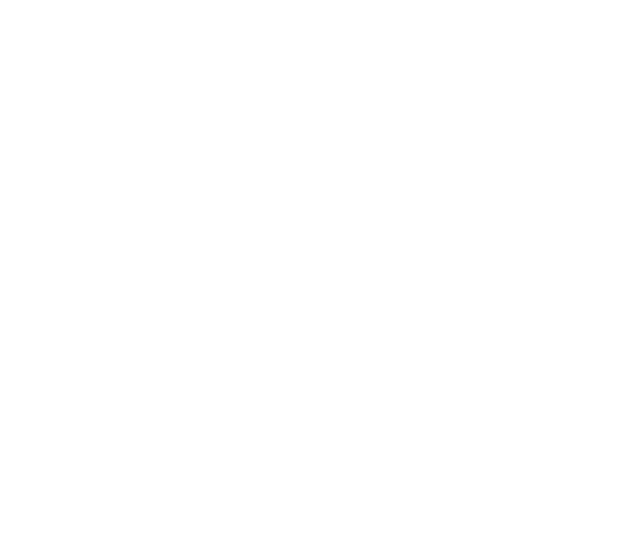
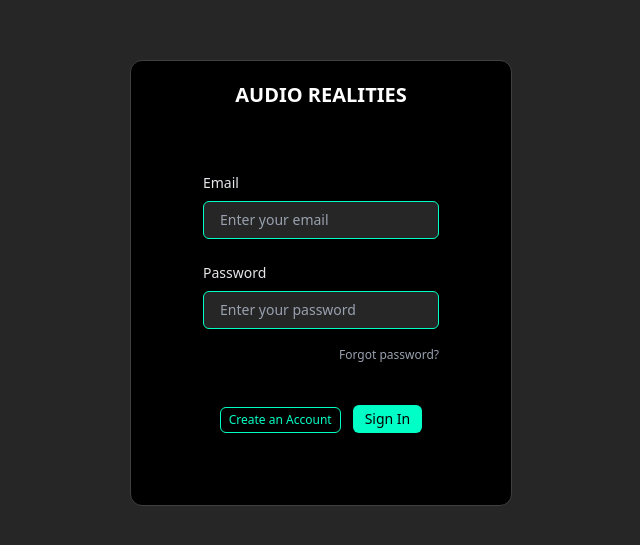
Before and after one commit to pranojtp/AR_Dashboard, a React (Vite) app in the folder User_dashboard/: page /login in a window 1280 px wide. Before the commit this address had no page. Shown: the part 117-662 px from the top of the page, without its empty margins (319-959 px from the left). Built offline with nearby package versions, Linux system fonts and the light colour scheme.

Commit message:
updated on 16-10-2025 5:12

```diff
--- a/User_dashboard/src/App.tsx
+++ b/User_dashboard/src/App.tsx
@@ -11,6 +11,7 @@
 import Settingspage from "./pages/Settingspage"
 import Generalsettings from "./components/settings/Generalsettings"
 import Notificationsettings from "./components/settings/Notificationsettings"
+import Login from "./components/auth/Login"
 function App() {
   return (
     <>
@@ -18,12 +19,9 @@
         <Routes>
           <Route path="/" element={<Signup />} />
           <Route path="/personaldetails" element={<Personaldetails />} />
+          <Route path="/login" element={<Login />} />
 
-          <Route path="/settings" element={<Settingspage />} >
-            <Route path="account" element={<Accountdetails />} />
-            <Route path="general" element={<Generalsettings />} />
-            <Route path="notification" element={<Notificationsettings />} />
-          </Route>
+
 
           <Route path="/userdashboard" element={<Dashboard />} >
             <Route path="profile" element={<Profilepage />} />
@@ -31,7 +29,11 @@
             <Route path="projectpage" element={<Projectpage />} />
             <Route path="agreementsign" element={<Agreementsign />} />
             {/* <Route path="settings" element={<Sidebar_settings />} /> */}
-
+            <Route path="settings" element={<Settingspage />} >
+              <Route path="account" element={<Accountdetails />} />
+              <Route path="general" element={<Generalsettings />} />
+              <Route path="notification" element={<Notificationsettings />} />
+            </Route>
           </Route>
         </Routes>
       </BrowserRouter>
--- /dev/null
+++ b/User_dashboard/src/components/auth/Login.tsx
@@ -0,0 +1,86 @@
+import { useNavigate } from "react-router-dom"
+const Login = () => {
+    const navigate=useNavigate()
+    const handleSubmit=()=>{
+        navigate('/userdashboard/profile')
+    }
+    return (
+        <>
+            <div className="flex items-center justify-center h-screen bg-neutral-800">
+                <div className="bg-black border border-neutral-700 rounded-xl flex flex-col gap-3 p-5">
+                    <h1 className="text-white text-xl font-semibold text-center">
+                        AUDIO REALITIES
+                    </h1>
+
+                    <div className="p-8 m-5 rounded-2xl w-fit">
+                        <form className="flex flex-col space-y-6">
+                            {/* Email Field */}
+                            <div>
+                                <label
+                                    htmlFor="email"
+                                    className="block text-sm text-gray-200 mb-2"
+                                >
+                                    Email
+                                </label>
+                                <input
+                                    id="email"
+                                    type="email"
+                                    placeholder="Enter your email"
+                                    autoComplete="email"
+                                    className="w-full rounded-md  bg-neutral-800 text-sm border border-[#00FFC6] text-gray-300 px-4 py-2  placeholder:text-gray-400"
+                                />
+                            </div>
+
+                            {/* Password Field */}
+                            <div>
+                                <label
+                                    htmlFor="password"
+                                    className="block text-sm text-gray-200 mb-2"
+                                >
+                                    Password
+                                </label>
+                                <input
+                                    id="password"
+                                    type="password"
+                                    placeholder="Enter your password"
+                                    autoComplete="current-password"
+                                    className="w-full rounded-md text-sm bg-neutral-800 border border-[#00FFC6] text-gray-300 px-4 py-2  placeholder:text-gray-400"
+                                />
+                                <div className="text-right mt-3">
+                                    <a
+                                        href="#"
+                                        className="text-xs text-gray-400 hover:text-[#00FFC6]"
+                                    >
+                                        Forgot password?
+                                    </a>
+                                </div>
+                            </div>
+
+                            {/* Buttons */}
+                            <div className="flex justify-center items-center mt-4 gap-3">
+                                <a href="/">
+                                    <button
+                                        type="button"
+                                        className="px-2 py-1 text-xs rounded-md border border-[#00FFC6] text-[#00FFC6] hover:bg-[#00FFC6] hover:text-black transition-all"
+                                    >
+                                        Create an Account
+                                    </button>
+                                </a>
+                                    <button
+                                        type="submit"
+                                        onClick={handleSubmit}
+                                        className="px-3 py-1 text-sm rounded-md bg-[#00FFC6] text-black font-medium hover:bg-[#00dcae] transition-all"
+                                    >
+                                        Sign In
+                                    </button>
+                            </div>
+                        </form>
+                    </div>
+                </div>
+
+            </div>
+        </>
+    )
+}
+
+export default Login
--- a/User_dashboard/src/components/auth/Signup.tsx
+++ b/User_dashboard/src/components/auth/Signup.tsx
@@ -437,7 +437,7 @@
                             disabled={!isFormValid}
                             className={`px-4 py-1 rounded-lg font-medium transition ${isFormValid
                                     ? "bg-[#00FFA3] text-black hover:bg-[#00e695]"
-                                    : "bg-[#00FFA3] text-gray-300 cursor-not-allowed"
+                                    : "bg-[#00FFA3] text-black cursor-not-allowed"
                                 }`}
                         >
                             Sign up
--- a/User_dashboard/src/components/profile/Addteammember.tsx
+++ b/User_dashboard/src/components/profile/Addteammember.tsx
@@ -125,7 +125,7 @@
                                                             e.target.value as Member["role"]
                                                         )
                                                     }
-                                                    className="bg-neutral-800 border border-neutral-600 text-sm text-white rounded-md px-2 py-1 focus:outline-none"
+                                                    className="bg-neutral-800 border border-neutral-600 text-xs text-white rounded-md px-2 py-1 focus:outline-none"
                                                 >
                                                     <option>Admin</option>
                                                     <option>Editor</option>
@@ -135,7 +135,7 @@
                                                     onClick={() => handleRemove(member.email)}
                                                     className="text-gray-400 hover:text-red-400 transition"
                                                 >
-                                                    <X size={16} />
+                                                    <X size={14} />
                                                 </button>
                                             </div>
                                         </div>
--- a/User_dashboard/src/components/profile/Notification.tsx
+++ b/User_dashboard/src/components/profile/Notification.tsx
@@ -10,7 +10,7 @@
                 */}
                 <div className="flex flex-col sm:flex-row justify-between items-start sm:items-center mb-4 gap-2">
 
-                    <h3 className="text-lg font-semibold">Notifications</h3>
+                    <h3 className="text-m font-semibold">Notifications</h3>
 
                     {/* 3. Button: Added w-full sm:w-auto to make the button full width on mobile for easy tapping. */}
                     <button
--- a/User_dashboard/src/components/profile/Profilecard.tsx
+++ b/User_dashboard/src/components/profile/Profilecard.tsx
@@ -11,14 +11,15 @@
                     <h1 className="font-semibold text-black text-lg sm:text-xl mb-2 sm:mb-0">
                         Profile
                     </h1>
-
                     {/* Right Side */}
                     <div className="flex flex-wrap items-center gap-3 sm:gap-4 text-black font-medium">
                         {/* <UserRound size={18} className="cursor-pointer" /> */}
+                        <a href="/login">
                         <button className="text-sm sm:text-sm text-black hover:underline">
                             Sign Out
                         </button>
-                        <a href="/settings"><Settings size={18} className="cursor-pointer" /></a>
+                        </a>
+                        <a href="/userdashboard/settings/account"><Settings size={18} className="cursor-pointer" /></a>
                         <Bell size={18} className="cursor-pointer" />
                     </div>
                 </div>
--- a/User_dashboard/src/components/settings/Accountdetails.tsx
+++ b/User_dashboard/src/components/settings/Accountdetails.tsx
@@ -114,7 +114,7 @@
     };
     return (
         <>
-            <div className="h-auto bg-neutral-900">
+            <div className="h-auto bg-neutral-900 p-3">
                 <div className=" flex-1 text-white h-fit w-fit  rounded-xl">
                     <div className="flex justify-between items-center mb-8">
                         <h1 className="text-xl font-semibold">Complete Your Profile</h1>
--- a/User_dashboard/src/pages/Settingspage.tsx
+++ b/User_dashboard/src/pages/Settingspage.tsx
@@ -3,11 +3,9 @@
 const Settingspage = () => {
     return (
         <>
-            <div className="flex h-screen bg-neutral-900">
+            <div className="flex flex-col h-screen bg-neutral-900">
                 <Sidebar_settings />
-                <div className="p-5 w-screen">
-                    <Outlet />
-                </div>
+                <Outlet />
             </div>
         </>
     )
```
Also changed, not shown: User_dashboard/src/components/settings/Sidebar_settings.tsx (+94 -29 lines), User_dashboard/src/components/voicevault/Agreementsign.tsx (+6 -4 lines), User_dashboard/src/components/voicevault/Headercard.tsx (+7 -5 lines).
